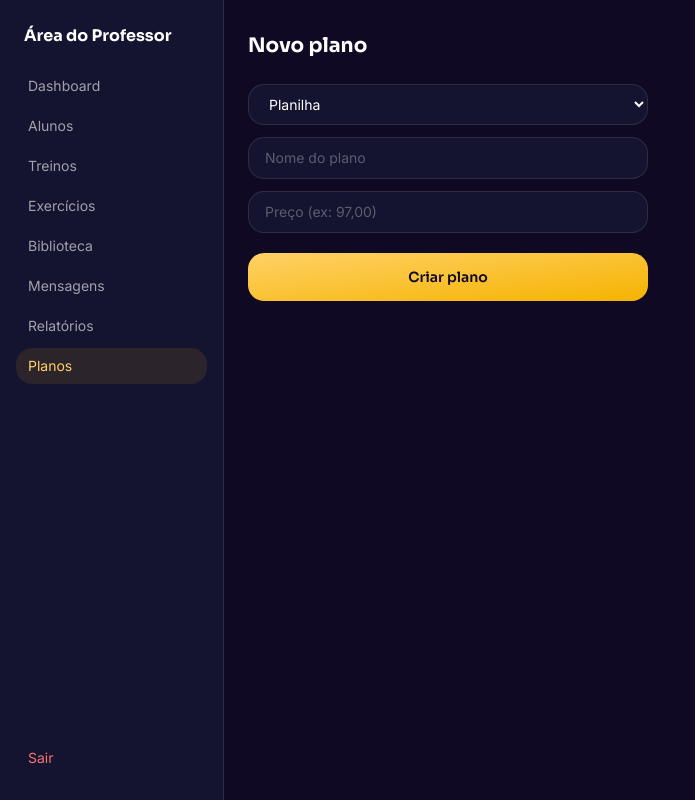
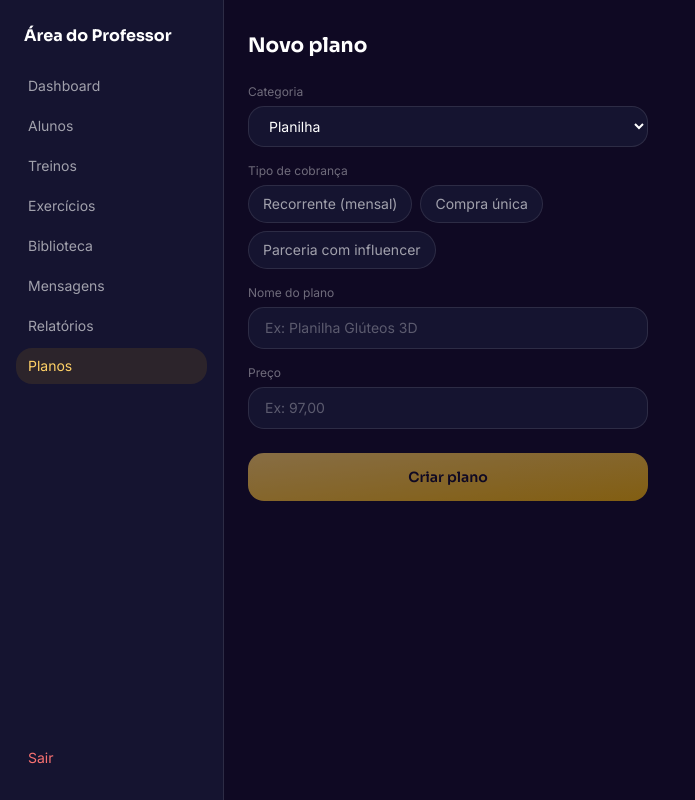
Before and after one commit to duhhzaolol/Juninho-App, a Next.js app: page /trainer/planos/novo in a window 1280 px wide. Shown: the whole page, without its empty margins (0-695 px from the left). Built offline with nearby package versions, Linux system fonts and the light colour scheme.

Commit message:
Add files via upload

```diff
--- a/app/api/plans/route.ts
+++ b/app/api/plans/route.ts
@@ -26,10 +26,10 @@ export async function POST(req: Request) {
   const trainer = await prisma.trainerProfile.findUnique({ where: { userId: session.user.id } })
   if (!trainer) return NextResponse.json({ error: 'not a trainer' }, { status: 403 })
 
-  const { type, name, priceCents } = await req.json()
+  const { type, billingType, name, priceCents } = await req.json()
 
   const plan = await prisma.plan.create({
-    data: { trainerId: trainer.id, type, name, priceCents },
+    data: { trainerId: trainer.id, type, billingType, name, priceCents },
   })
 
   return NextResponse.json(plan)
--- a/app/api/students/[studentId]/subscriptions/route.ts
+++ b/app/api/students/[studentId]/subscriptions/route.ts
@@ -9,7 +9,7 @@ export async function POST(req: Request, { params }: { params: Promise<{ student
   if (!session?.user?.id) return NextResponse.json({ error: 'unauthorized' }, { status: 401 })
 
   const { studentId } = await params
-  const { planId, priceCents, renewsAt } = await req.json()
+  const { planId, priceCents, renewsAt, purchaseDate } = await req.json()
 
   const trainer = await prisma.trainerProfile.findUnique({ where: { userId: session.user.id } })
   if (!trainer) return NextResponse.json({ error: 'not a trainer' }, { status: 403 })
@@ -29,7 +29,8 @@ export async function POST(req: Request, { params }: { params: Promise<{ student
       studentId,
       planId,
       priceCents,
-      renewsAt: new Date(renewsAt),
+      renewsAt: renewsAt ? new Date(renewsAt) : null,
+      purchaseDate: purchaseDate ? new Date(purchaseDate) : null,
       status: 'active',
     },
   })
--- a/app/trainer/alunos/[studentId]/plano/page.tsx
+++ b/app/trainer/alunos/[studentId]/plano/page.tsx
@@ -20,6 +20,7 @@ interface Plan {
   id: string
   name: string
   type: string
+  billingType: string
   priceCents: number
 }
 
@@ -32,6 +33,7 @@ export default function RegisterSubscriptionPage() {
   const [selectedPlanId, setSelectedPlanId] = useState('')
   const [price, setPrice] = useState('')
   const [renewsAt, setRenewsAt] = useState('')
+  const [purchaseDate, setPurchaseDate] = useState(new Date().toISOString().slice(0, 10))
   const [saving, setSaving] = useState(false)
 
   useEffect(() => {
@@ -41,6 +43,9 @@ export default function RegisterSubscriptionPage() {
         if (Array.isArray(data)) setPlans(data)
       })
   }, [])
+
+  const selectedPlan = plans.find((p) => p.id === selectedPlanId)
+  const isRecorrente = selectedPlan?.billingType === 'RECORRENTE'
 
   function applyPreset(days: number) {
     const d = new Date()
@@ -62,7 +67,8 @@ export default function RegisterSubscriptionPage() {
       body: JSON.stringify({
         planId: selectedPlanId,
         priceCents: Math.round(parseFloat(price.replace(',', '.')) * 100),
-        renewsAt,
+        renewsAt: isRecorrente ? renewsAt : null,
+        purchaseDate: isRecorrente ? null : purchaseDate,
       }),
     })
     setSaving(false)
@@ -104,6 +110,8 @@ export default function RegisterSubscriptionPage() {
             onChange={(e) => setPrice(e.target.value)}
           />
 
+          {selectedPlan && isRecorrente && (
+            <>
               <label className="text-xs text-white/40 mt-2">Vence em</label>
               <div className="flex gap-2 flex-wrap mb-1">
                 {durationPresets.map((preset) => (
@@ -117,15 +125,21 @@ export default function RegisterSubscriptionPage() {
                   </button>
                 ))}
               </div>
-          <input
-            required
-            type="date"
-            className={inputClass}
-            value={renewsAt}
-            onChange={(e) => setRenewsAt(e.target.value)}
-          />
+              <input required type="date" className={inputClass} value={renewsAt} onChange={(e) => setRenewsAt(e.target.value)} />
+            </>
+          )}
 
-          <Button type="submit" loading={saving} fullWidth className="mt-3">
+          {selectedPlan && !isRecorrente && (
+            <>
+              <label className="text-xs text-white/40 mt-2">
+                {selectedPlan.billingType === 'INFLUENCER' ? 'Data do acordo' : 'Data da compra'}
+              </label>
+              <input required type="date" className={inputClass} value={purchaseDate} onChange={(e) => setPurchaseDate(e.target.value)} />
+              <p className="text-[11px] text-white/30">Compra única — sem vencimento mensal.</p>
+            </>
+          )}
+
+          <Button type="submit" loading={saving} disabled={!selectedPlan} fullWidth className="mt-3">
             Salvar
           </Button>
         </form>
--- a/app/trainer/planos/novo/page.tsx
+++ b/app/trainer/planos/novo/page.tsx
@@ -4,6 +4,7 @@ import { useState } from 'react'
 import { useRouter } from 'next/navigation'
 import { Sidebar } from '@/components/trainer/Sidebar'
 import { Button } from '@/components/ui/Button'
+import { PillSelect } from '@/components/trainer/PillSelect'
 
 const inputClass =
   'w-full bg-navy-light border border-white/10 rounded-control px-4 py-2.5 text-white placeholder:text-white/30 text-sm'
@@ -15,14 +16,19 @@ const types = [
   { value: 'CURSO', label: 'Curso' },
 ]
 
+const billingLabels: Record<string, string> = {
+  RECORRENTE: 'Recorrente (mensal)',
+  UNICA: 'Compra única',
+  INFLUENCER: 'Parceria com influencer',
+}
+
 export default function NewPlanPage() {
   const router = useRouter()
   const [saving, setSaving] = useState(false)
-  const [form, setForm] = useState({ type: 'PLANILHA', name: '', price: '' })
-
-  function update(field: string, value: string) {
-    setForm((prev) => ({ ...prev, [field]: value }))
-  }
+  const [type, setType] = useState('PLANILHA')
+  const [billingType, setBillingType] = useState('')
+  const [name, setName] = useState('')
+  const [price, setPrice] = useState('')
 
   async function handleSubmit(e: React.FormEvent) {
     e.preventDefault()
@@ -30,9 +36,10 @@ export default function NewPlanPage() {
     const res = await fetch('/api/plans', {
       method: 'POST',
       body: JSON.stringify({
-        type: form.type,
-        name: form.name,
-        priceCents: Math.round(parseFloat(form.price.replace(',', '.')) * 100),
+        type,
+        billingType,
+        name,
+        priceCents: Math.round(parseFloat(price.replace(',', '.')) * 100),
       }),
     })
     setSaving(false)
@@ -46,20 +53,41 @@ export default function NewPlanPage() {
       <main className="flex-1 px-6 py-8 max-w-md">
         <p className="font-display font-bold text-xl text-white mb-6">Novo plano</p>
 
-        <form onSubmit={handleSubmit} className="flex flex-col gap-3">
-          <select className={inputClass} value={form.type} onChange={(e) => update('type', e.target.value)}>
-            {types.map((t) => (
-              <option key={t.value} value={t.value}>{t.label}</option>
-            ))}
-          </select>
+        <form onSubmit={handleSubmit} className="flex flex-col gap-4">
+          <div>
+            <label className="text-xs text-white/40 mb-1.5 block">Categoria</label>
+            <select className={inputClass} value={type} onChange={(e) => setType(e.target.value)}>
+              {types.map((t) => (
+                <option key={t.value} value={t.value}>{t.label}</option>
+              ))}
+            </select>
+          </div>
 
-          <input required placeholder="Nome do plano" className={inputClass}
-            value={form.name} onChange={(e) => update('name', e.target.value)} />
+          <div>
+            <label className="text-xs text-white/40 mb-1.5 block">Tipo de cobrança</label>
+            <PillSelect
+              options={Object.values(billingLabels)}
+              value={billingLabels[billingType] ?? ''}
+              onChange={(label) => {
+                const key = Object.entries(billingLabels).find(([, v]) => v === label)?.[0] ?? ''
+                setBillingType(key)
+              }}
+            />
+          </div>
 
-          <input required placeholder="Preço (ex: 97,00)" className={inputClass}
-            value={form.price} onChange={(e) => update('price', e.target.value)} />
+          <div>
+            <label className="text-xs text-white/40 mb-1.5 block">Nome do plano</label>
+            <input required placeholder="Ex: Planilha Glúteos 3D" className={inputClass}
+              value={name} onChange={(e) => setName(e.target.value)} />
+          </div>
 
-          <Button type="submit" loading={saving} fullWidth className="mt-2">
+          <div>
+            <label className="text-xs text-white/40 mb-1.5 block">Preço</label>
+            <input required placeholder="Ex: 97,00" className={inputClass}
+              value={price} onChange={(e) => setPrice(e.target.value)} />
+          </div>
+
+          <Button type="submit" loading={saving} disabled={!billingType} fullWidth className="mt-2">
             Criar plano
           </Button>
         </form>
--- a/app/trainer/planos/page.tsx
+++ b/app/trainer/planos/page.tsx
@@ -11,6 +11,18 @@ const typeLabels: Record<string, string> = {
   CURSO: 'Curso',
 }
 
+const billingLabels: Record<string, string> = {
+  RECORRENTE: 'Recorrente',
+  UNICA: 'Única',
+  INFLUENCER: 'Influencer',
+}
+
+const billingColors: Record<string, 'gold' | 'purple'> = {
+  RECORRENTE: 'gold',
+  UNICA: 'purple',
+  INFLUENCER: 'purple',
+}
+
 export default async function PlansPage() {
   const session = await auth()
   const trainer = await prisma.trainerProfile.findUnique({ where: { userId: session?.user?.id } })
@@ -20,6 +32,21 @@ export default async function PlansPage() {
     where: { trainerId: trainer.id },
     include: { _count: { select: { subscriptions: true } } },
   })
+
+  const activeSubs = await prisma.subscription.findMany({
+    where: { status: 'active', student: { trainerId: trainer.id } },
+    include: { student: { include: { user: true } }, plan: true },
+  })
+
+  const sortedSubs = [...activeSubs].sort((a, b) => {
+    const dateA = a.renewsAt ?? a.purchaseDate ?? a.startedAt
+    const dateB = b.renewsAt ?? b.purchaseDate ?? b.startedAt
+    return dateA.getTime() - dateB.getTime()
+  })
+
+  const totalMonthly = activeSubs
+    .filter((s) => s.plan.billingType === 'RECORRENTE')
+    .reduce((sum, s) => sum + (s.priceCents ?? s.plan.priceCents), 0)
 
   return (
     <div className="min-h-screen bg-navy flex flex-col md:flex-row">
@@ -31,22 +58,64 @@ export default async function PlansPage() {
           <Link href="/trainer/planos/novo" className="text-gold-light text-sm">+ Novo plano</Link>
         </div>
 
-        <div className="grid grid-cols-1 md:grid-cols-2 gap-3">
+        <div className="grid grid-cols-1 md:grid-cols-2 lg:grid-cols-4 gap-3 mb-8">
           {plans.map((plan) => (
             <div key={plan.id} className="bg-navy-light border border-white/10 rounded-control p-4">
               <div className="flex items-center justify-between mb-2">
                 <Badge color="purple" label={typeLabels[plan.type] ?? plan.type} />
-                <span className="text-xs text-white/40">{plan._count.subscriptions} alunos</span>
+                <span className="text-xs text-white/40">{plan._count.subscriptions} aluno(s)</span>
               </div>
               <p className="text-sm text-white mb-1">{plan.name}</p>
-              <p className="font-display font-bold text-gold-light">
+              <p className="font-display font-bold text-gold-light mb-2">
                 {(plan.priceCents / 100).toLocaleString('pt-BR', { style: 'currency', currency: 'BRL' })}
               </p>
+              <Badge color={billingColors[plan.billingType] ?? 'purple'} label={billingLabels[plan.billingType] ?? plan.billingType} />
             </div>
           ))}
         </div>
 
-        {plans.length === 0 && <p className="text-white/40 text-sm">Nenhum plano cadastrado ainda.</p>}
+        {plans.length === 0 && <p className="text-white/40 text-sm mb-8">Nenhum plano cadastrado ainda.</p>}
+
+        <p className="font-display font-bold text-lg text-white mb-1">Financeiro</p>
+        <p className="text-xs text-white/40 mb-4">
+          Receita recorrente mensal: <span className="text-gold-light font-semibold">
+            {(totalMonthly / 100).toLocaleString('pt-BR', { style: 'currency', currency: 'BRL' })}
+          </span>
+        </p>
+
+        <div className="flex flex-col gap-2">
+          {sortedSubs.map((sub) => {
+            const relevantDate = sub.renewsAt ?? sub.purchaseDate
+            const isRecorrente = sub.plan.billingType === 'RECORRENTE'
+            const overdue = isRecorrente && sub.renewsAt && sub.renewsAt.getTime() < Date.now()
+            const dateLabel = isRecorrente ? 'Vence' : sub.plan.billingType === 'INFLUENCER' ? 'Acordo' : 'Comprado'
+
+            return (
+              <Link
+                key={sub.id}
+                href={`/trainer/alunos/${sub.studentId}`}
+                className="flex items-center justify-between bg-navy-light border border-white/10 rounded-control px-4 py-3"
+              >
+                <div>
+                  <p className="text-sm text-white">{sub.student.user.name}</p>
+                  <p className="text-xs text-white/40">
+                    {sub.plan.name} · {((sub.priceCents ?? sub.plan.priceCents) / 100).toLocaleString('pt-BR', { style: 'currency', currency: 'BRL' })}
+                  </p>
+                </div>
+                <div className="text-right">
+                  <Badge color={billingColors[sub.plan.billingType] ?? 'purple'} label={billingLabels[sub.plan.billingType] ?? sub.plan.billingType} />
+                  {relevantDate && (
+                    <p className={`text-[11px] mt-1 ${overdue ? 'text-red-400' : 'text-white/40'}`}>
+                      {dateLabel} {relevantDate.toLocaleDateString('pt-BR')}
+                    </p>
+                  )}
+                </div>
+              </Link>
+            )
+          })}
+        </div>
+
+        {sortedSubs.length === 0 && <p className="text-white/40 text-sm">Nenhuma assinatura ativa ainda.</p>}
       </main>
     </div>
   )
--- a/lib/version.ts
+++ b/lib/version.ts
@@ -1,2 +1,2 @@
 // Incrementa esse número toda vez que uma leva nova de arquivos é entregue.
-export const APP_VERSION = 'v95'
+export const APP_VERSION = 'v96'
```
Also changed, not shown: 1 other file (tests, documents, lock files or other folders). Lines whose indentation alone changed are shown as unchanged.
